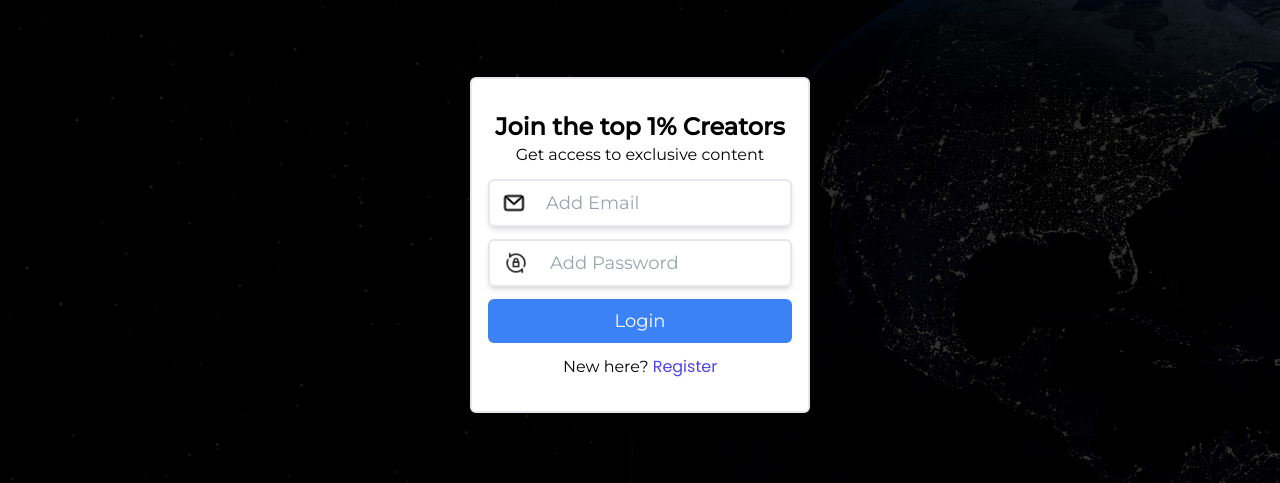
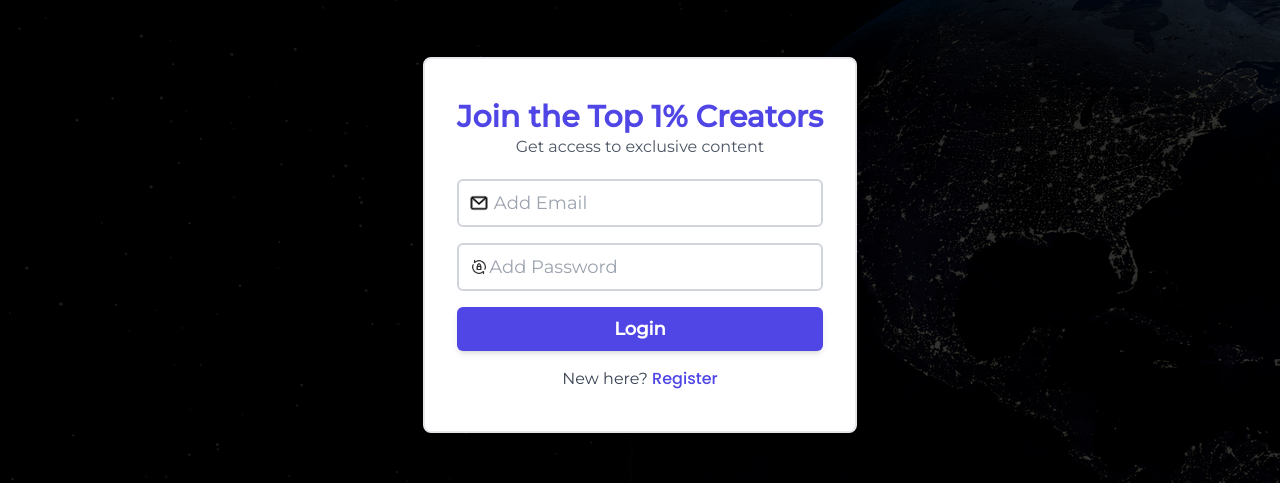
Before and after one commit to subhadipbhowmik/bio-branch, a Next.js app in the folder site/: page /login in a window 1280 px wide. Shown: the part 219-702 px from the top of the page. Built offline with nearby package versions, Linux system fonts and the light colour scheme.

Commit message:
login page enhancement #83

```diff
--- a/site/pages/login.js
+++ b/site/pages/login.js
@@ -1,5 +1,5 @@
-import React, { useState } from 'react'
-import styles from '../styles/apply.module.css'
+import React, { useState } from 'react';
+import styles from '../styles/apply.module.css';
 import { toast } from 'react-toastify';
 import Link from 'next/link';
 import { useRouter } from 'next/router';
@@ -18,49 +18,60 @@ const Login = () => {
         'Content-Type': 'application/json',
       },
       body: JSON.stringify({ email, password }),
-    }
+    };
 
-    // backend implementations
     fetch('https://bio-branch-server.onrender.com/api/login', options)
       .then(response => response.json())
       .then(data => {
-      if(data.status === 'success'){
+        if (data.status === 'success') {
           toast.success("You are logged in successfully");
           localStorage.setItem('BioTreeToken', data.token);
           route.push('/dashboard');
-      }
-      if(data.status === 'notfound'){
+        } else if (data.status === 'notfound') {
           toast.error("User not found");
         }
       })
       .catch(error => toast.error("An error occurred. Please try again."));
+  };
 
-  }
   return (
-    <>
-      <section className={styles.background + " min-h-screen flex justify-center items-center"}>
+    <section className={`${styles.background} min-h-screen flex justify-center items-center`}>
       <div className="main">
-          <div className="content bg-white border-2 px-4 py-8 rounded-md shadow-lg">
-            <h1 className='text-center font-bold text-2xl'>Join the top 1% Creators</h1>
-            <p className='text-center mb-3'>Get access to exclusive content</p>
-            <form onSubmit={handleLogin} className='flex flex-col gap-3 text-lg'>
-              <span className='flex items-center shadow-md border-2 px-3 py-2 rounded-md focus:outline-none'>
-                <img className='w-6 mr-2' src="/svg/email.svg" alt="" />
-                <input className='px-3 rounded-md focus:outline-none' placeholder='Add Email' type="email" value={email} onChange={(e) => setEmail(e.target.value)}/>
-              </span>
-              <span className='flex items-center shadow-md border-2 px-3 py-2 rounded-md focus:outline-none'>
-                <img className='w-7 mr-2' src="/svg/password.png" alt="" />
-                <input className='px-3 rounded-md focus:outline-none' placeholder='Add Password' type="password" value={password} onChange={(e) => setPassword(e.target.value)} required/>
-              </span>
-
-              <input type='submit' value='Login' className='bg-blue-500 text-white px-3 py-2 rounded-md' />
+        <div className="content bg-white border-2 px-8 py-10 rounded-lg shadow-lg transition-transform transform hover:scale-105">
+          <h1 className='text-center font-bold text-3xl text-indigo-600'>Join the Top 1% Creators</h1>
+          <p className='text-center mb-5 text-gray-600'>Get access to exclusive content</p>
+          <form onSubmit={handleLogin} className='flex flex-col gap-4 text-lg'>
+            <div className='relative'>
+              <input
+                className='w-full border-2 border-gray-300 rounded-md px-4 py-2 focus:outline-none focus:ring-2 focus:ring-indigo-500'
+                type="email"
+                placeholder='    Add Email'
+                value={email}
+                onChange={(e) => setEmail(e.target.value)}
+                required
+              />
+              <img className='absolute left-3 top-1/2 transform -translate-y-1/2 w-5' src="/svg/email.svg" alt="Email icon" />
+            </div>
+            <div className='relative'>
+              <input
+                className='w-full border-2 border-gray-300 rounded-md px-4 py-2 focus:outline-none focus:ring-2 focus:ring-indigo-500'
+                type="password"
+                placeholder='   Add Password'
+                value={password}
+                onChange={(e) => setPassword(e.target.value)}
+                required
+              />
+              <img className='absolute left-3 top-1/2 transform -translate-y-1/2 w-5' src="/svg/password.png" alt="Password icon" />
+            </div>
+            <input type='submit' value='Login' className='bg-indigo-600 text-white font-semibold px-4 py-2 rounded-md shadow-md hover:bg-indigo-700 transition duration-200 cursor-pointer' />
           </form>
-            <h4 className='text-center pt-3'>New here? <span className='text-indigo-600'><Link href="/apply">Register</Link></span></h4>
+          <h4 className='text-center pt-4 text-gray-700'>
+            New here? <Link href="/apply"><span className='text-indigo-600 font-medium hover:underline'>Register</span></Link>
+          </h4>
         </div>
       </div>
     </section>
-    </>
-  )
-}
+  );
+};
 
-export default Login
+export default Login;
```
Lines whose indentation alone changed are shown as unchanged.
